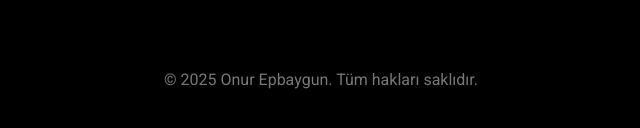
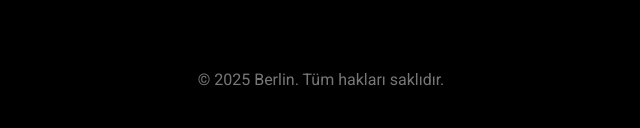
Before and after one commit to MetinBaygun/bugercekdegil, a plain HTML site: page orbs/index.html in a window 1280 px wide. Shown: the part 416-544 px from the top of the page, 319-959 px from the left. Drawn offline with Linux system fonts and the light colour scheme.

Commit message:
Update index.html

```diff
--- a/orbs/index.html
+++ b/orbs/index.html
@@ -38,7 +38,7 @@
     </section>
 
     <footer>
-        <p>&copy; 2025 Onur Epbaygun. Tüm hakları saklıdır.</p>
+        <p>&copy; 2025 Berlin. Tüm hakları saklıdır.</p>
     </footer>
 </body>
 </html>
```
